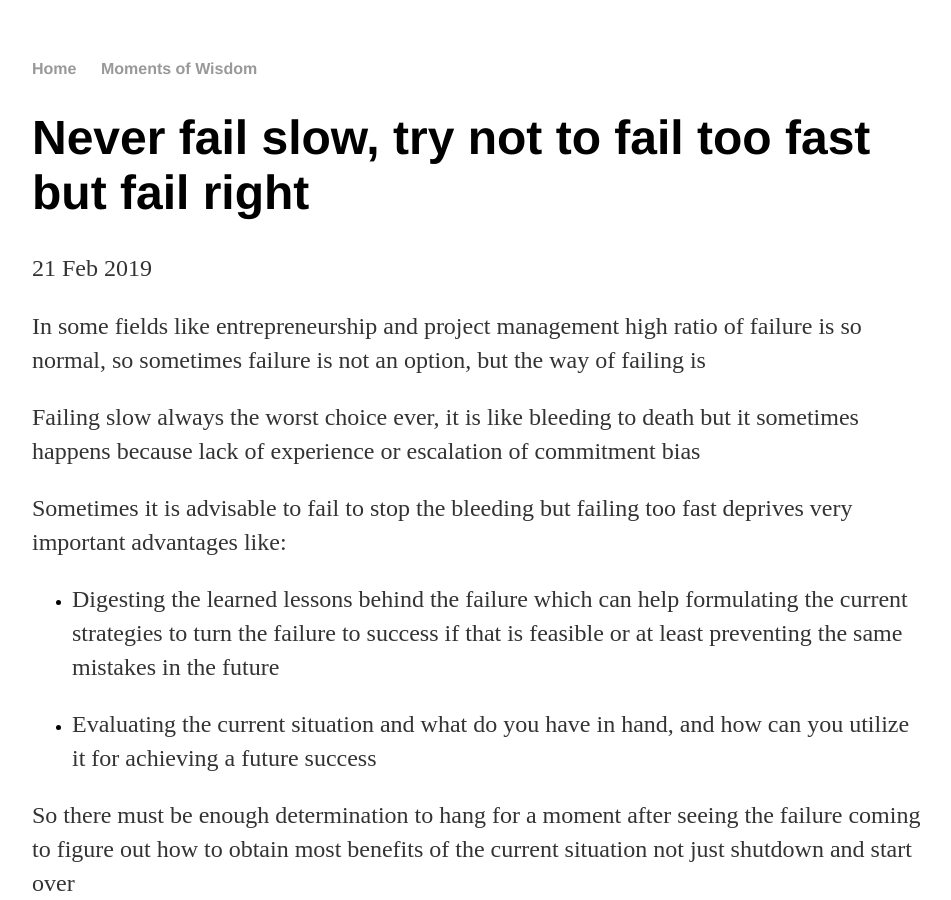
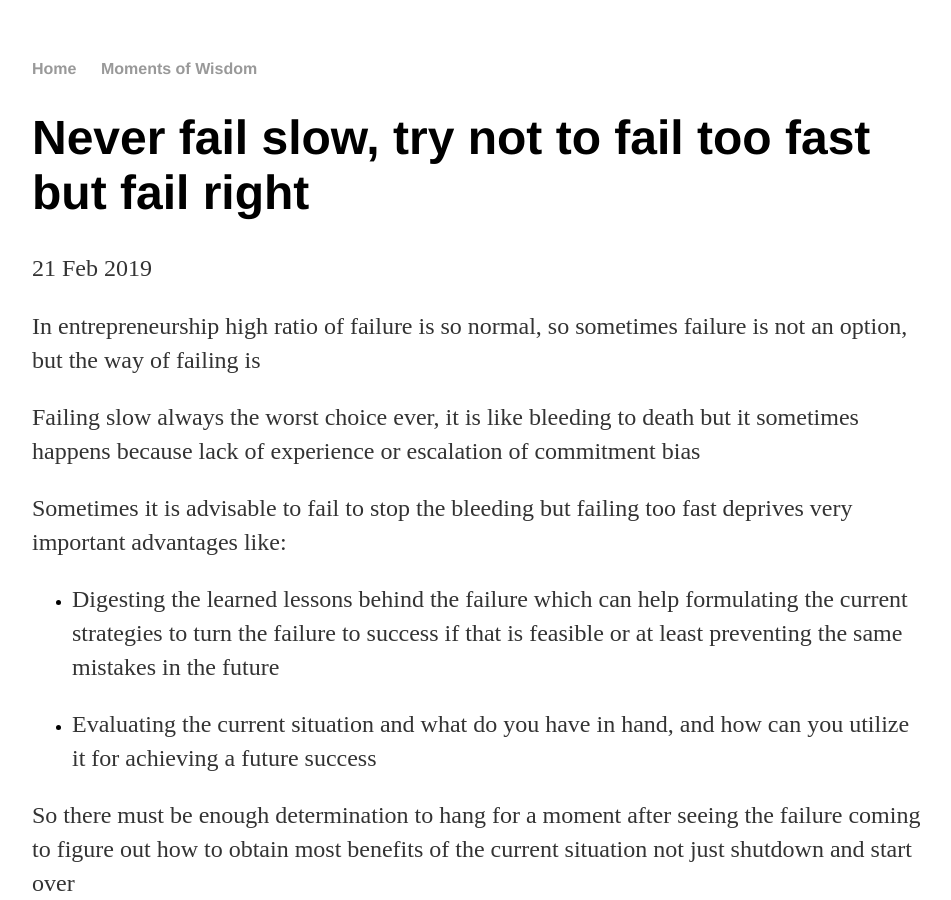
Before and after one commit to mahmoudabdelsattarmuhammad/mahmoud.github.io, a Jekyll site: the page built from _posts/2019-02-21-adpot-fail-right.md, in a window 1280 px wide and 900 px high. Shown: the whole window, without its empty margins (160-1111 px from the left). Built offline with Jekyll 4.4.1, drawn with Linux system fonts in a browser that asks for light colours.

Commit message:
Update 2019-02-21-adpot-fail-right.md

```diff
--- a/_posts/2019-02-21-adpot-fail-right.md
+++ b/_posts/2019-02-21-adpot-fail-right.md
@@ -4,7 +4,7 @@ title: "Never fail slow, try not to fail too fast but fail right"
 date: 2019-02-21
 ---
 
-In some fields like entrepreneurship and project management high ratio of failure is so normal, so sometimes failure is not an option, but the way of failing is
+In entrepreneurship high ratio of failure is so normal, so sometimes failure is not an option, but the way of failing is
 
 Failing slow always the worst choice ever, it is like bleeding to death but it sometimes happens because lack of experience or escalation of commitment bias
 
```
